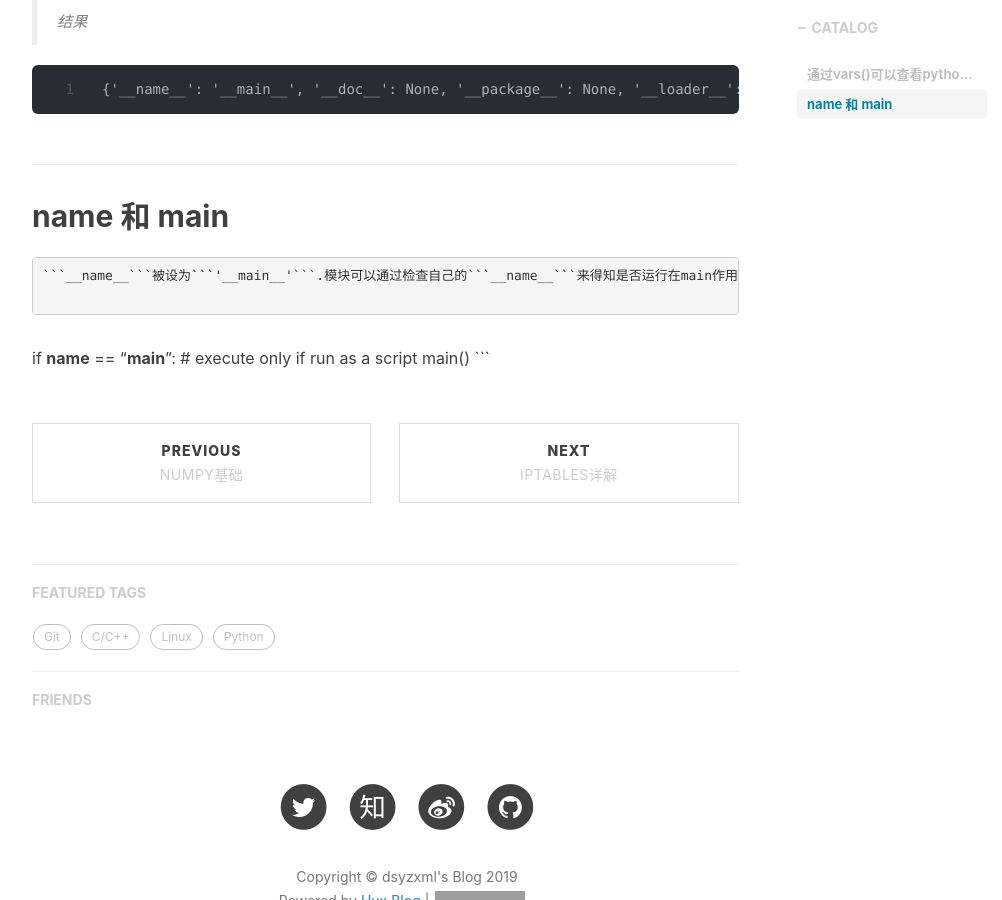
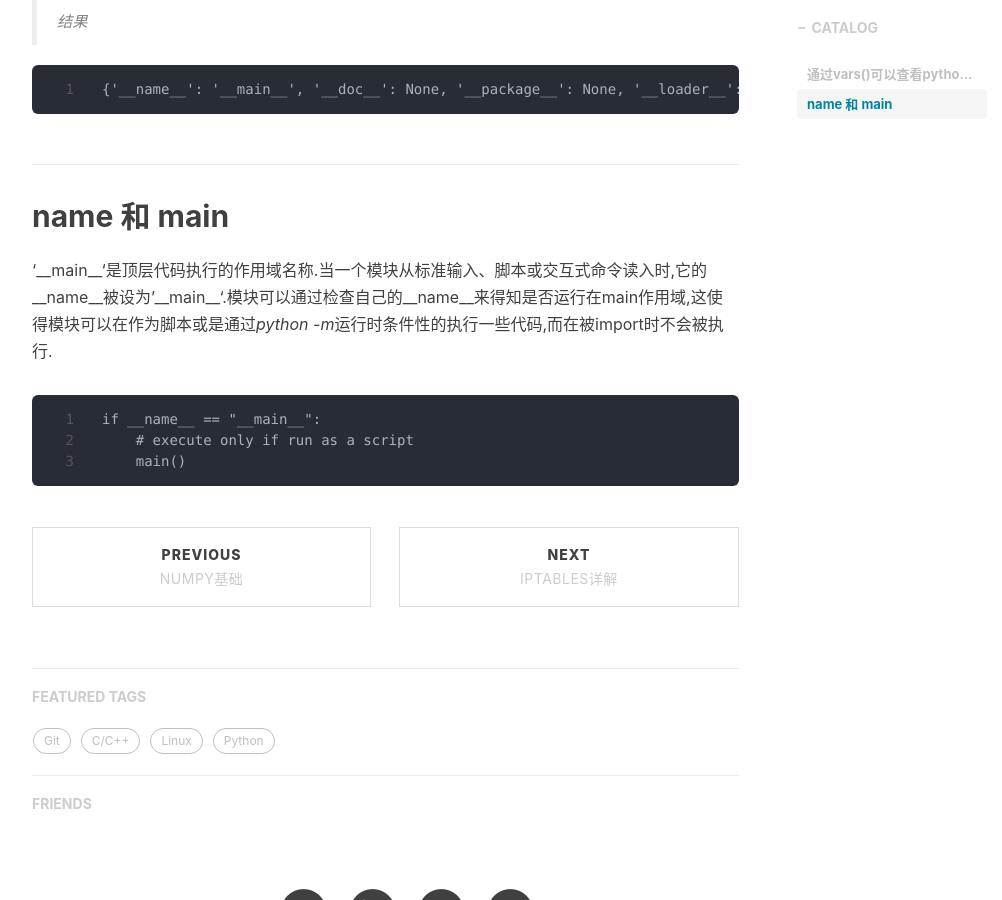
Before and after one commit to wsydehub/wsy.github.io, a Jekyll site: the page built from _posts/19.10/2019-10-24-python内置变量.md, in a window 1280 px wide and 900 px high, scrolled down 667 px. Shown: the whole window, without its empty margins (233-1235 px from the left). Built offline with Jekyll 4.4.1, drawn with Linux system fonts in a browser that asks for light colours; nearby versions of some CDN libraries; comment, search, counter and statistics services are not loaded; grey boxes are pictures that could not be loaded.

Commit message:
修改blog

````diff
--- a/_posts/19.10/2019-10-24-python内置变量.md
+++ b/_posts/19.10/2019-10-24-python内置变量.md
@@ -24,8 +24,8 @@ vars()
 
 ## __name__ 和 __main__
 
-```'__main__'```是顶层代码执行的作用域名称.当一个模块从标准输入、脚本或交互式命令读入时,它的
-```__name__```被设为```'__main__'```.模块可以通过检查自己的```__name__```来得知是否运行在main作用域,这使得模块可以在作为脚本或是通过```python -m```运行时条件性的执行一些代码,而在被import时不会被执行.
+'\_\_main__'是顶层代码执行的作用域名称.当一个模块从标准输入、脚本或交互式命令读入时,它的
+\_\_name__被设为'\_\_main__'.模块可以通过检查自己的\_\_name__来得知是否运行在main作用域,这使得模块可以在作为脚本或是通过*python -m*运行时条件性的执行一些代码,而在被import时不会被执行.
 
 ```
 if __name__ == "__main__":
````
